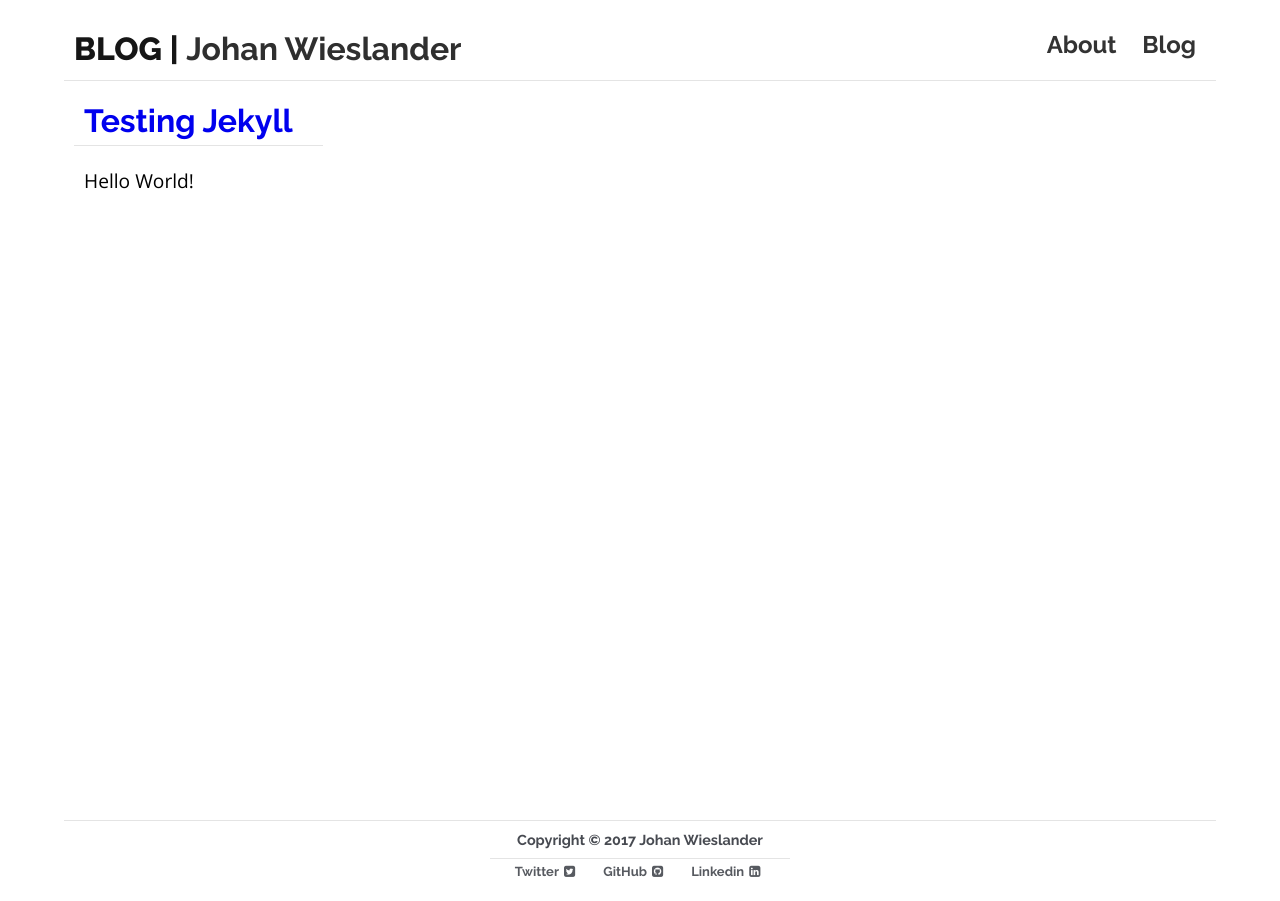
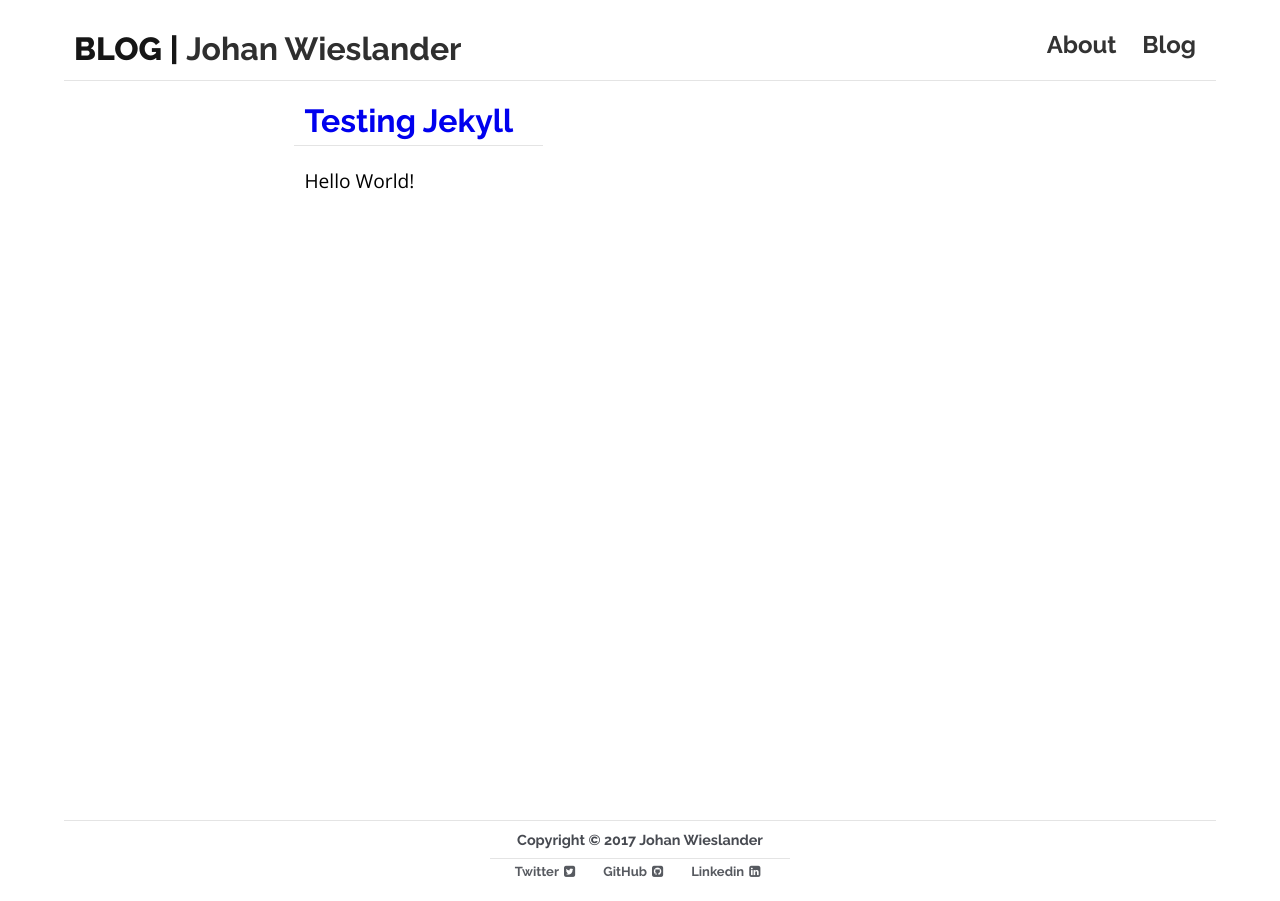
Before and after one commit to Halliom/halliom.github.io, a Jekyll site: the page built from blog.html, in a window 1280 px wide. Built offline with Jekyll 4.4.1, drawn with Linux system fonts in a browser that asks for light colours; nearby versions of some CDN libraries.

Commit message:
Added title and body to the post and indented everything a lot more

```diff
--- a/_layouts/post.html
+++ b/_layouts/post.html
@@ -5,7 +5,8 @@
         <div class="site-wrapper">
             {% include header.html %}
             <div class="page-content">
-                {{ content }}
+                <h1 class="post-title-big">{{ page.title | escape }}</h1>
+                <div class="post-body-big">{{ content }}</div>
             </div>
             {% include footer.html %}
         </div>
--- a/css/style.css
+++ b/css/style.css
@@ -224,10 +224,9 @@
     .page-content {
         position: relative;
 
-        padding-left: 10px;
-        padding-right: 10px;
+        padding-left: 20%;
+        padding-right: 20%;
 
-        width: 100%;
         height: 100%;
     }
 
```
Also changed, not shown: 3 other files.
